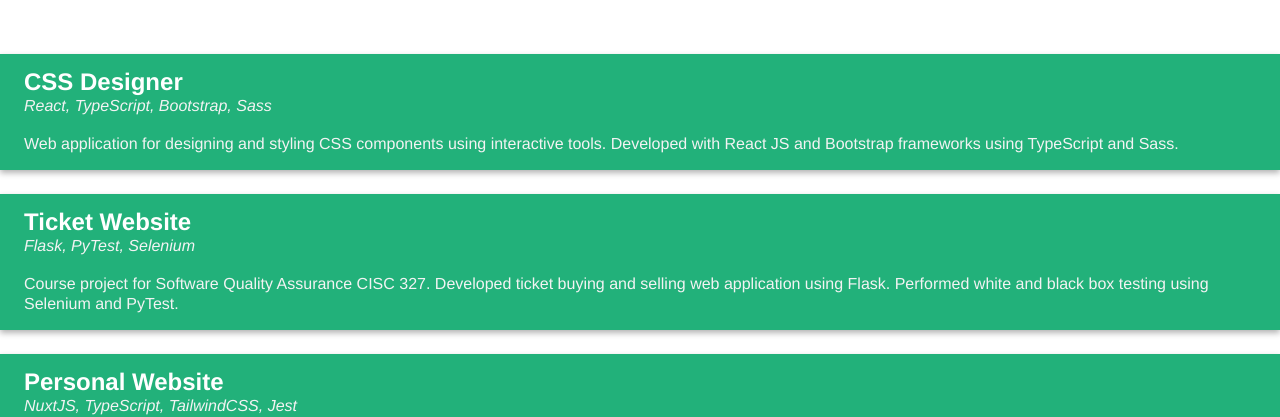
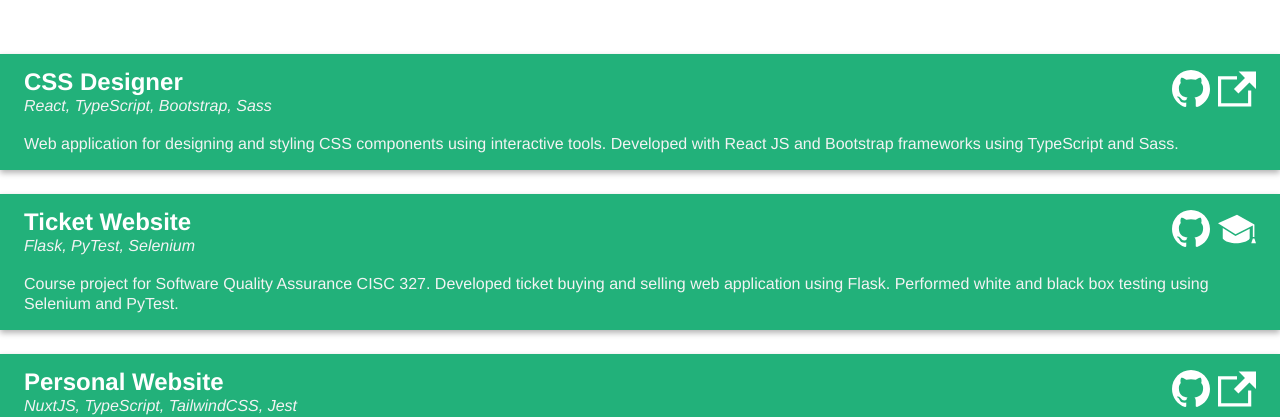
Before and after one commit to jacob-seiler/personal-website, a Nuxt app: page / in a window 1280 px wide. Shown: the part 406-823 px from the top of the page. Built offline with nearby package versions, Linux system fonts and the light colour scheme; a web font is replaced by a local one.

Commit message:
Added card anchors

```diff
--- a/components/ProjectCard.vue
+++ b/components/ProjectCard.vue
@@ -1,5 +1,10 @@
 <template>
   <div class="bg-green text-left shadow-light p-card mb-24">
+    <div class="flex float-right">
+      <ProjectCardAnchor :href="data.sourceURL" :icon="URLIcon.SOURCE" />
+      <ProjectCardAnchor v-if="data.courseURL" :href="data.courseURL" :icon="URLIcon.COURSE" />
+      <ProjectCardAnchor v-if="data.externalURL" :href="data.externalURL" :icon="URLIcon.EXTERNAL" />
+    </div>
     <p class="text-white font-bold leading-none text-xl tiny:text-lg">
       {{ data.name }}
     </p>
@@ -21,6 +26,7 @@
 import { defineComponent } from 'vue'
 import { PropType } from 'vue/types/v3-component-props'
 import { Project } from './ProjectCards.vue'
+import { URLIcon } from './ProjectCardAnchor.vue'
 
 export default defineComponent({
   name: 'ProjectCard',
@@ -29,6 +35,11 @@ export default defineComponent({
       type: Object as PropType<Project>,
       required: true
     }
+  },
+  data () {
+    return {
+      URLIcon
+    }
   }
 })
 </script>
--- /dev/null
+++ b/components/ProjectCardAnchor.vue
@@ -0,0 +1,30 @@
+<template>
+  <a class="ml-8" :href="href" target="_blank">
+    <img class="w-card h-card tiny:w-card-tiny tiny:h-card-tiny" :src="icon.src" :alt="icon.alt">
+  </a>
+</template>
+
+<script lang="ts">
+import { defineComponent } from 'vue'
+import { PropType } from 'vue/types/v3-component-props'
+
+export const URLIcon = {
+  SOURCE: { src: 'assets/github.svg', alt: 'GitHub' },
+  COURSE: { src: 'assets/course.svg', alt: 'Course' },
+  EXTERNAL: { src: 'assets/external.svg', alt: 'Demo' }
+}
+
+export default defineComponent({
+  name: 'ProjectCardAnchor',
+  props: {
+    href: {
+      type: String,
+      required: true
+    },
+    icon: {
+      type: Object as PropType<{src: string, alt: string}>,
+      required: true
+    }
+  }
+})
+</script>
--- a/components/ProjectCards.vue
+++ b/components/ProjectCards.vue
@@ -39,7 +39,7 @@ const projects: Project[] = [
     technologies: ['NuxtJS', 'TypeScript', 'TailwindCSS', 'Jest'],
     description: 'The same website you are on right now! A space for me to showcase my projects and ways to connect with me. This website was built using NuxtJS with TypeScript, TailwindCSS, and Jest.',
     sourceURL: 'https://github.com/jacob-seiler/personal-website',
-    externalURL: 'https://jacobseiler.com#top'
+    externalURL: 'https://jacobseiler.com'
   },
   {
     name: 'Fashion Classifier',
--- a/tailwind.config.js
+++ b/tailwind.config.js
@@ -59,11 +59,15 @@ module.exports = {
       headshot: '170px',
       'headshot-tiny': '140px',
       social: '45px',
-      'social-tiny': '35px'
+      'social-tiny': '35px',
+      card: '38px',
+      'card-tiny': '28.5px'
     },
     height: {
       social: '45px',
-      'social-tiny': '35px'
+      'social-tiny': '35px',
+      card: '38px',
+      'card-tiny': '28.5px'
     },
     extend: {
       screens: {
```
Also changed, not shown: static/assets/course.svg (added), static/assets/external.svg (added).
